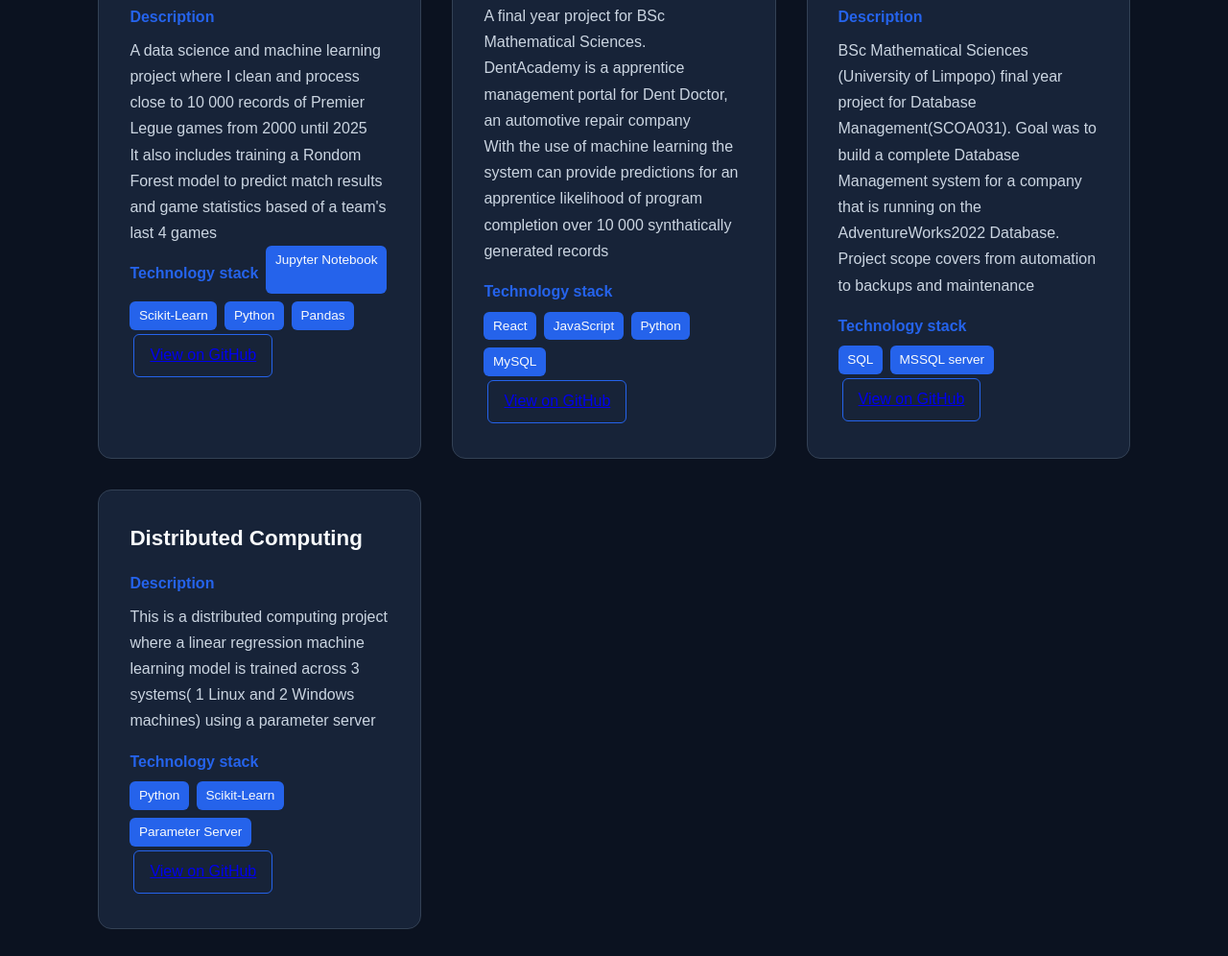
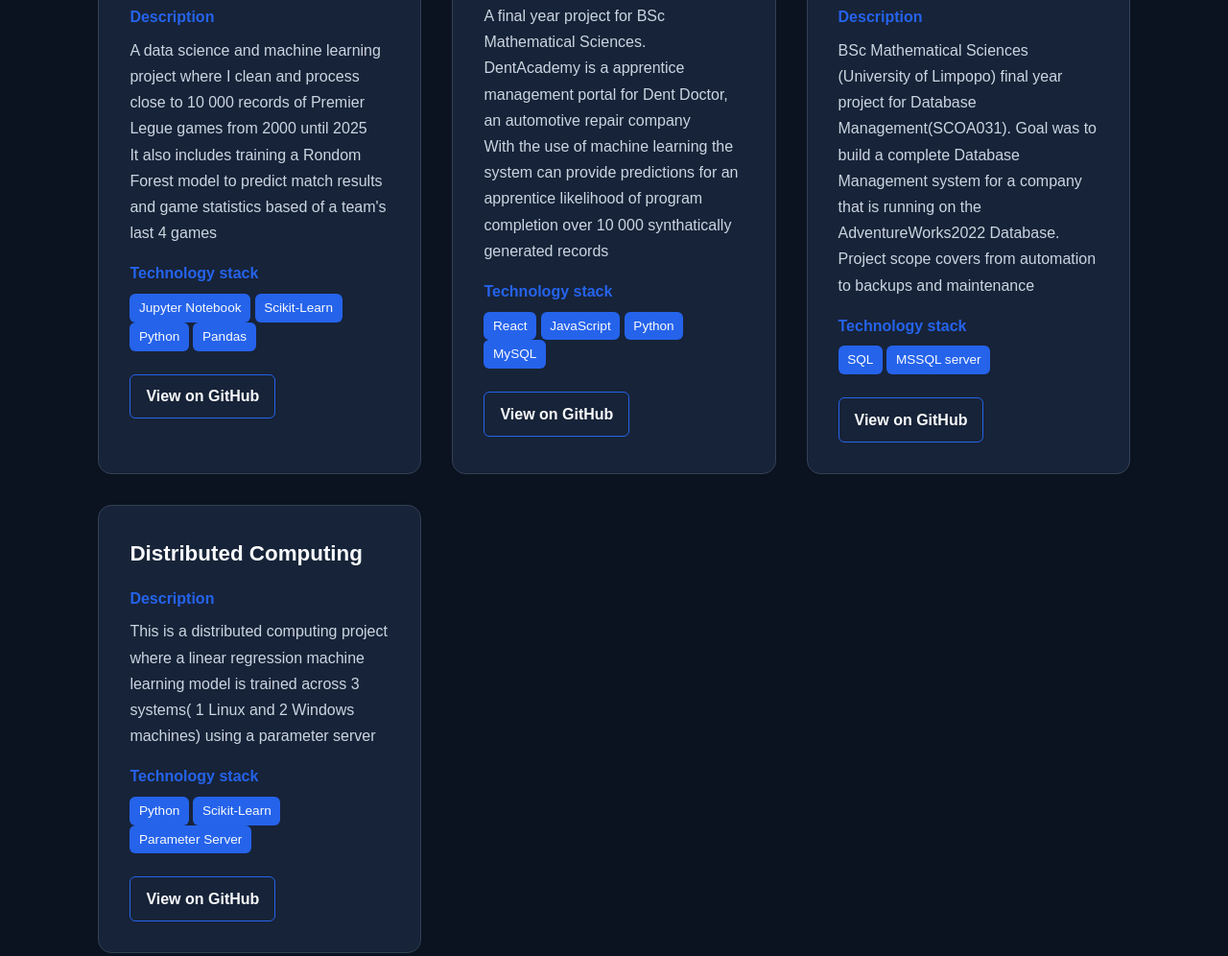
Before and after one commit to YenziweMotha/YenziweMotha.github.io, a plain HTML site: page index.html in a window 1280 px wide. Shown: the part 1732-2728 px from the top of the page at 96% size. Drawn offline with Linux system fonts and the light colour scheme.

Commit message:
Added github project links

```diff
--- a/styles.css
+++ b/styles.css
@@ -245,36 +245,40 @@ body{
     grid-template-columns: repeat(auto-fit, minmax(280px, 1fr));
     gap: 2rem;
 }
-.tech-stack{
+.
+.tech-stack {
     display: flex;
     flex-wrap: wrap;
     gap: 0.5rem;
+    margin-bottom: 1.5rem;
 }
 
-.tech-tag{
+.tech-tag {
     display: inline-block;
     background-color: var(--primary);
     color: var(--text);
     padding: 0.25rem 0.6rem;
     border-radius: 6px;
     font-size: 0.85rem;
-
 }
 
-.project-links{
-    display: inline-block;
-    background-color: transparent;
-    padding: 0.25rem;
-    gap: 0.35rem;
+.project-links {
+    display: flex;
+    gap: 1rem;
+    margin-top: 1.5rem;
 }
 
 .project-links a {
     display: inline-block;
-padding: 0.6rem 1rem;
-padding-top: 0.5rem;
-border: 1px solid var(--primary);
-border-radius: 6px;
+    padding: 0.6rem 1rem;
+    border: 1px solid var(--primary);
+    border-radius: 6px;
+    color: var(--text);
+    text-decoration: none;
+    font-weight: bold;
+    transition: color 0.3s ease, transform 0.2s ease;
 }
+
 .project-links a:hover {
     color: var(--primary);
     transform: translateY(-3px);
```
